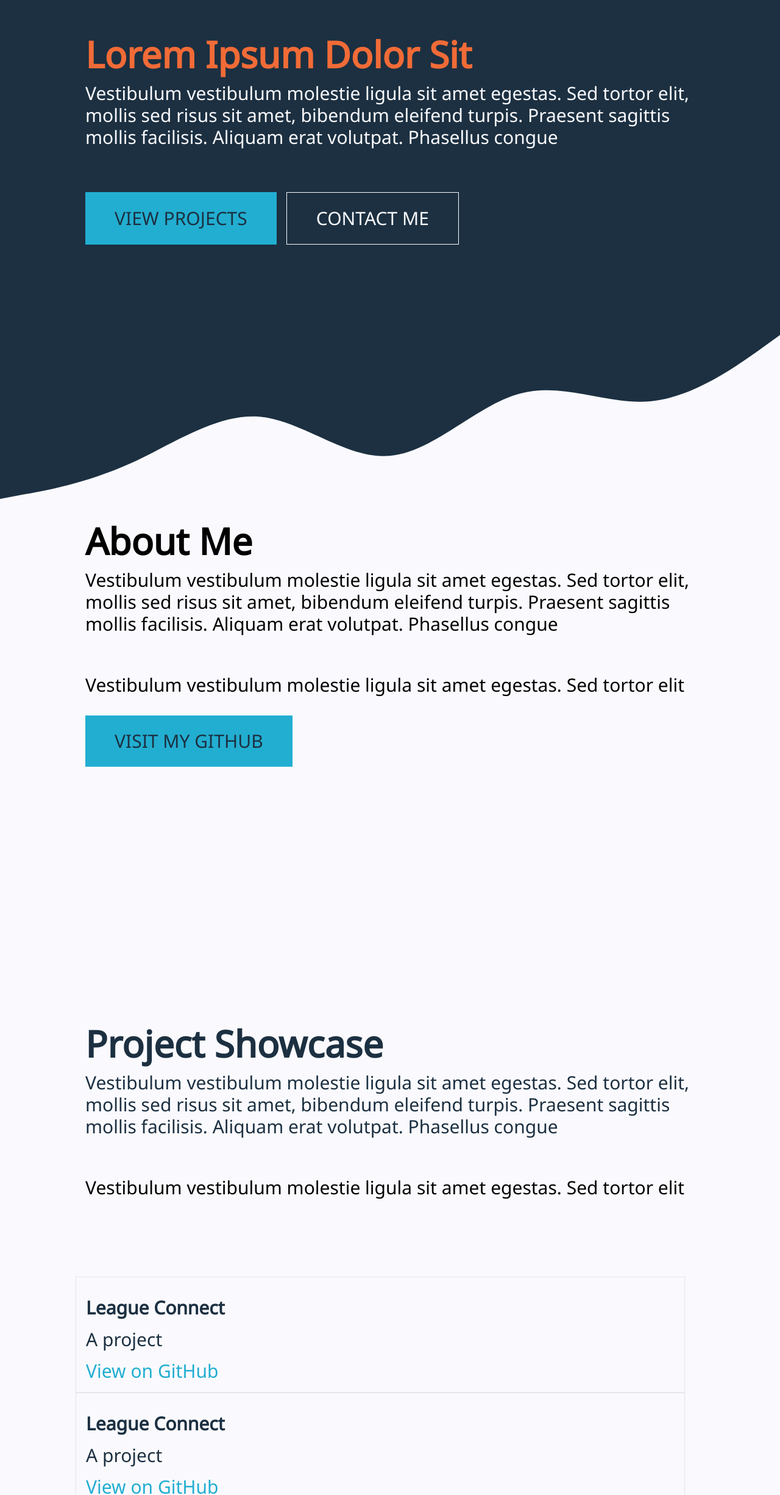
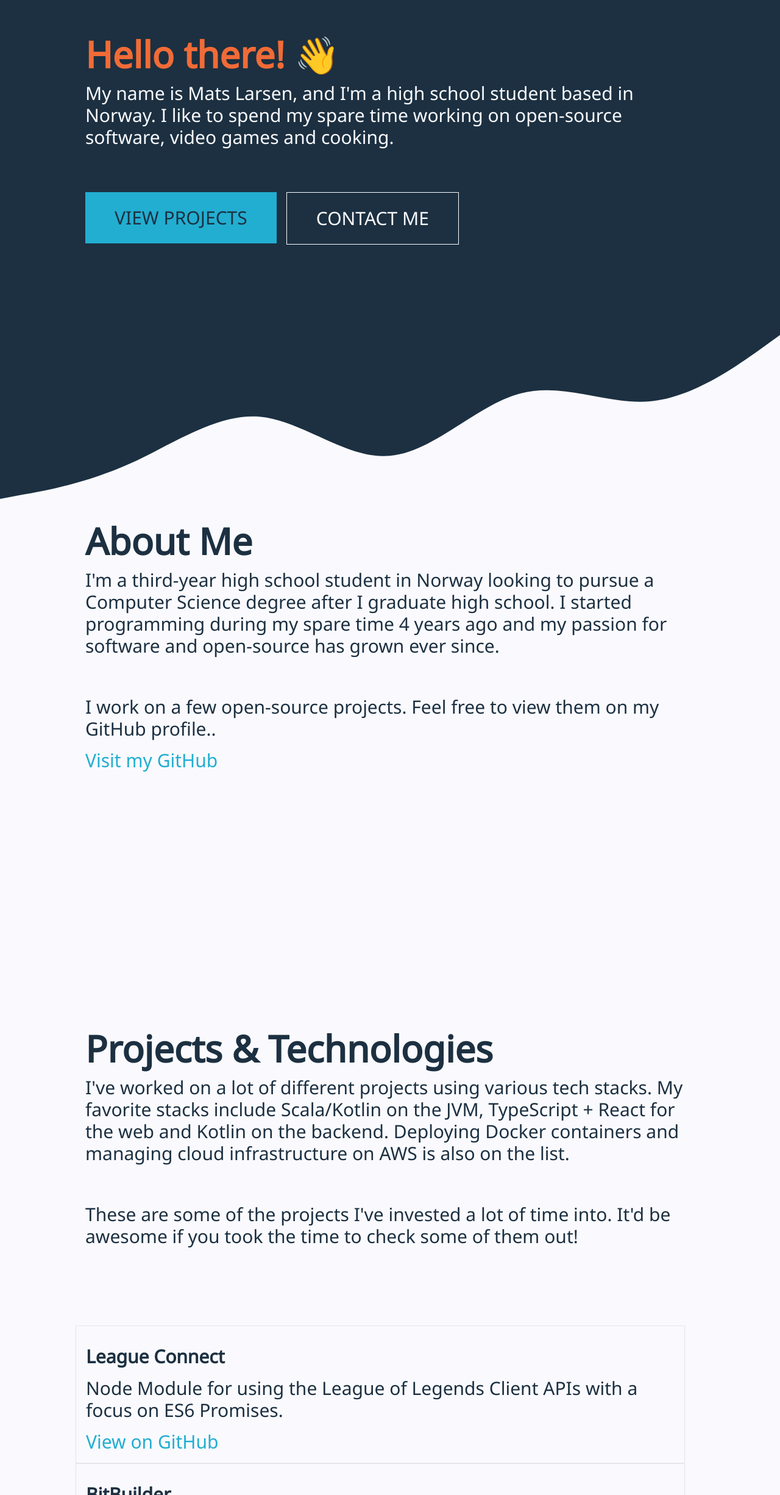
Before and after one commit to junlarsen/dotdev, a Next.js app: page / in a window 1280 px wide. Shown: the part 349-2800 px from the top of the page at 61% size. Built offline with nearby package versions, Linux system fonts and the light colour scheme.

Commit message:
feat: replace placeholder text

```diff
--- a/components/Button.tsx
+++ b/components/Button.tsx
@@ -1,22 +1,24 @@
-import React, { MouseEvent, ReactNode } from 'react'
+import React, { ReactNode } from 'react'
 import clsx from 'clsx'
 
 export type ButtonProps = {
-  onClick: (event: MouseEvent) => void
+  href: string
   children: ReactNode
   className?: string
 }
 
 export default function Button({
-  onClick,
+  href,
   children,
   className
 }: ButtonProps): JSX.Element {
-  const classes = clsx(className, "uppercase px-12 my-2 py-6")
+  const classes = clsx(className, "uppercase px-12 py-6")
 
   return (
-    <button className={classes} onClick={onClick}>
-      <span className="font-noto-sans font-light text-3xl">{children}</span>
-    </button>
+    <a href={href} className="my-2 p-0">
+      <div className={classes}>
+        <span className="font-noto-sans font-light text-3xl">{children}</span>
+      </div>
+    </a>
   )
 }
--- a/pages/index.tsx
+++ b/pages/index.tsx
@@ -1,6 +1,6 @@
 import React from 'react'
 import Nav from '../components/Nav'
-import HomeButton from '../components/Button'
+import Button from '../components/Button'
 import { Wave } from '../components/Svg'
 import { Project, LayoutSection } from '../components/Layout'
 import { Header, Link, Text } from '../components/Text'
@@ -19,70 +19,56 @@ export default function Index() {
         ]} />
 
         <div className="pt-16 md:pt-64 pb-16">
-          <Header element="h1">Lorem Ipsum Dolor Sit</Header>
-          <Text>Vestibulum vestibulum molestie ligula sit amet egestas. Sed
-            tortor elit, mollis sed risus sit amet, bibendum eleifend turpis.
-            Praesent sagittis mollis facilisis. Aliquam erat volutpat. Phasellus
-            congue
-          </Text>
+          <Header element="h1">Hello there! 👋</Header>
+          <Text>My name is Mats Larsen, and I'm a high school student based in Norway. I like to spend my spare time working on open-source software, video games and cooking.</Text>
 
           <div className="py-16 md:space-x-4 flex flex-col md:flex-row">
-            <HomeButton className="bg-primary text-secondary" onClick={() => void 0}>View Projects</HomeButton>
-            <HomeButton className="border border-white text-white" onClick={() => void 0}>Contact Me</HomeButton>
+            <Button className="bg-primary text-secondary" href="#projects">View Projects</Button>
+            <Button className="border border-white text-white" href="#contact">Contact Me</Button>
           </div>
         </div>
       </LayoutSection>
 
       <LayoutSection backgroundColor="bg-white">
-        <Header color="text-black" id="about">About Me</Header>
-        <Text color="text-black">Vestibulum vestibulum molestie ligula sit amet egestas. Sed tortor
-          elit, mollis sed risus sit amet, bibendum eleifend turpis. Praesent
-          sagittis mollis facilisis. Aliquam erat volutpat. Phasellus
-          congue
+        <Header color="text-secondary" id="about">About Me</Header>
+        <Text color="text-secondary">I'm a third-year high school student in Norway looking to pursue a Computer Science degree after I graduate high school. I started programming during my spare time 4 years ago and my passion for software and open-source has grown ever since.
         </Text>
 
         <div className="py-16 space-y-8 pb-16 md:pb-64">
-          <Text color="text-black">Vestibulum vestibulum molestie ligula sit amet egestas. Sed tortor elit</Text>
-          <HomeButton className="bg-primary text-secondary" onClick={() => void 0}>Visit my GitHub</HomeButton>
+          <div className="pb-4">
+            <Text color="text-secondary">I work on a few open-source projects. Feel free to view them on my GitHub profile..</Text>
+          </div>
+          <Link href="https://github.com/supergrecko">Visit my GitHub</Link>
         </div>
       </LayoutSection>
 
       <LayoutSection backgroundColor="bg-white">
         <div className="pt-32">
-          <Header color="text-secondary" id="projects">Project Showcase</Header>
-          <Text color="text-secondary">Vestibulum vestibulum molestie ligula sit amet egestas. Sed
-            tortor elit, mollis sed risus sit amet, bibendum eleifend turpis.
-            Praesent sagittis mollis facilisis. Aliquam erat volutpat. Phasellus
-            congue
-          </Text>
+          <Header color="text-secondary" id="projects">Projects & Technologies</Header>
+          <Text color="text-secondary">I've worked on a lot of different projects using various tech stacks. My favorite stacks include Scala/Kotlin on the JVM, TypeScript + React for the web and Kotlin on the backend. Deploying Docker containers and managing cloud infrastructure on AWS is also on the list.</Text>
 
           <div className="py-16 space-y-8 pb-32">
-            <Text color="text-black">Vestibulum vestibulum molestie ligula sit amet egestas. Sed tortor elit</Text>
+            <Text color="text-secondary">These are some of the projects I've invested a lot of time into. It'd be awesome if you took the time to check some of them out!</Text>
           </div>
         </div>
 
         <div className="flex flex-col pb-16">
-          <Project name="League Connect" repo="https://github.com/supergrecko/league-connect">A project</Project>
-          <Project name="League Connect" repo="https://github.com/supergrecko/league-connect">A project</Project>
-          <Project name="League Connect" repo="https://github.com/supergrecko/league-connect">A project</Project>
+          <Project name="League Connect" repo="https://github.com/supergrecko/league-connect">Node Module for using the League of Legends Client APIs with a focus on ES6 Promises.</Project>
+          <Project name="BitBuilder" href="https://docs.vexelabs.io/bitbuilder/index.html" repo="https://github.com/vexelabs/bitbuilder">A comprehensive wrapper around LLVM's C API for Kotlin & the JVM.</Project>
+          <Project name="JavaCPP" href="http://bytedeco.org" repo="https://github.com/bytedeco/javacpp-presets">The missing Java distribution of native C++ libraries. (Owned and maintained by Samuel Audet)</Project>
         </div>
       </LayoutSection>
 
       <LayoutSection backgroundColor="bg-secondary">
         <div className="pt-32 pb-16">
           <Header id="contact" color="text-white">Contact Me</Header>
-          <Text>Vestibulum vestibulum molestie ligula sit amet egestas. Sed
-            tortor elit, mollis sed risus sit amet, bibendum eleifend turpis.
-            Praesent sagittis mollis facilisis. Aliquam erat volutpat. Phasellus
-            congue
+          <Text>I'm still a high school student and while I do have plans for the future I am always open to new opportunities. Have something you think I'd be interested in? Shoot me an email! Willing to provide resume (english or norwegian) upon request.
           </Text>
         </div>
         <div className="py-16">
           <div className="py-8">
             <Header id="socials" color="text-white">Find me online</Header>
-            <Text>Vestibulum vestibulum molestie ligula sit amet egestas. Sed
-              tortor elit
-            </Text>
+            <Text>Need to contact me for any or no reason? Reach me through one of these links. I'll try to get back to you ASAP!</Text>
           </div>
 
           <ul className="list-outside">
```
